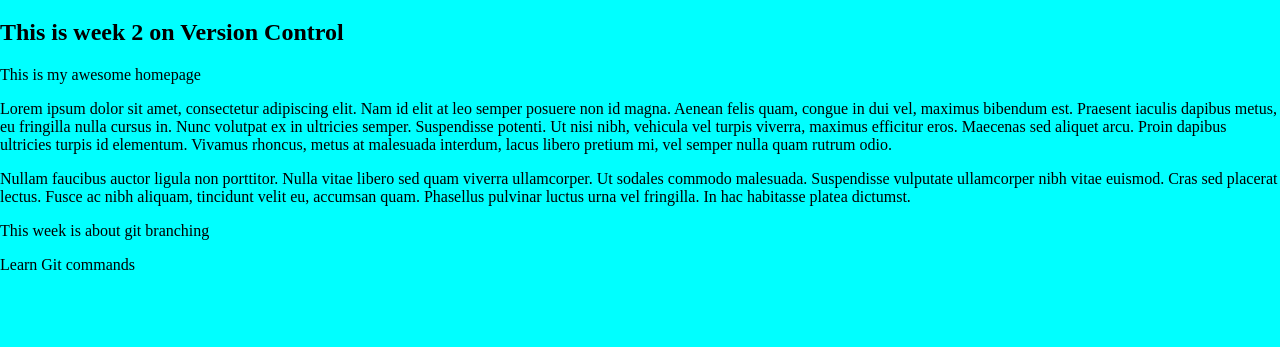
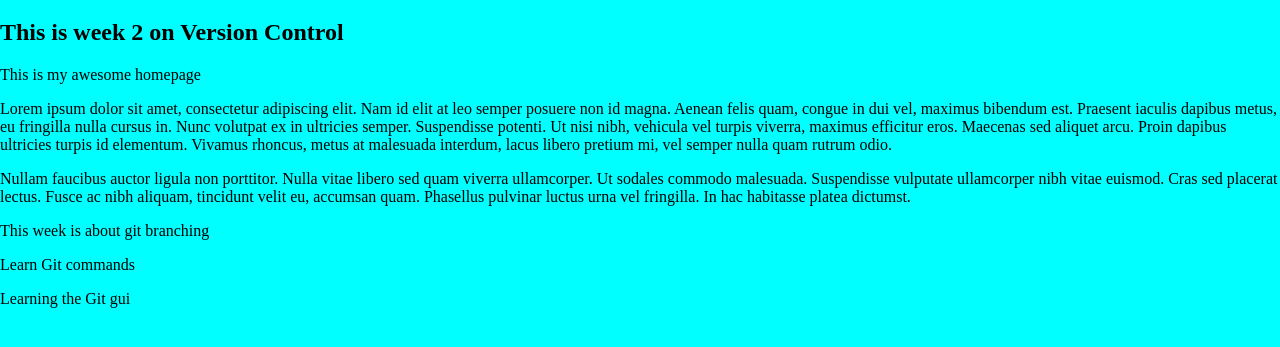
Before and after one commit to CMLWebDesign/webtoolsLecture, a plain HTML site: page index.html in a window 1280 px wide. Shown: the part 61-408 px from the top of the page. Drawn offline with nearby package versions, Linux system fonts and the light colour scheme.

Commit message:
week 3 changes
working with git gui

```diff
--- a/index.html
+++ b/index.html
@@ -28,6 +28,7 @@
 Nullam faucibus auctor ligula non porttitor. Nulla vitae libero sed quam viverra ullamcorper. Ut sodales commodo malesuada. Suspendisse vulputate ullamcorper nibh vitae euismod. Cras sed placerat lectus. Fusce ac nibh aliquam, tincidunt velit eu, accumsan quam. Phasellus pulvinar luctus urna vel fringilla. In hac habitasse platea dictumst.</p>
             <p> This week is about git branching</p>
             <p> Learn Git commands </p>
+            <p> Learning the Git gui </p>
 
         </section>
 
```
